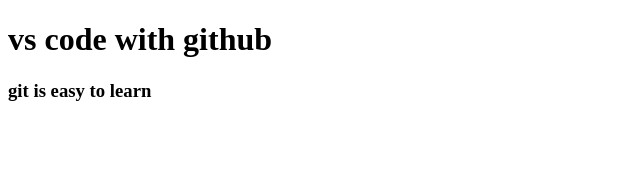
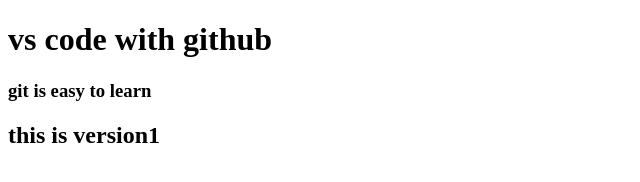
Before and after one commit to mayank0611/LWC_Exercise, a website: page index.html in a window 1280 px wide. Shown: the whole page, without its empty margins (0-640 px from the left). Drawn offline with Linux system fonts and the light colour scheme.

Commit message:
version1 commit

```diff
--- a/index.html
+++ b/index.html
@@ -9,5 +9,6 @@
 <body>
     <h1> vs code with github</h1>
     <h3>git is easy to learn</h3>
+    <h2>this is version1</h2>
 </body>
 </html>
```
